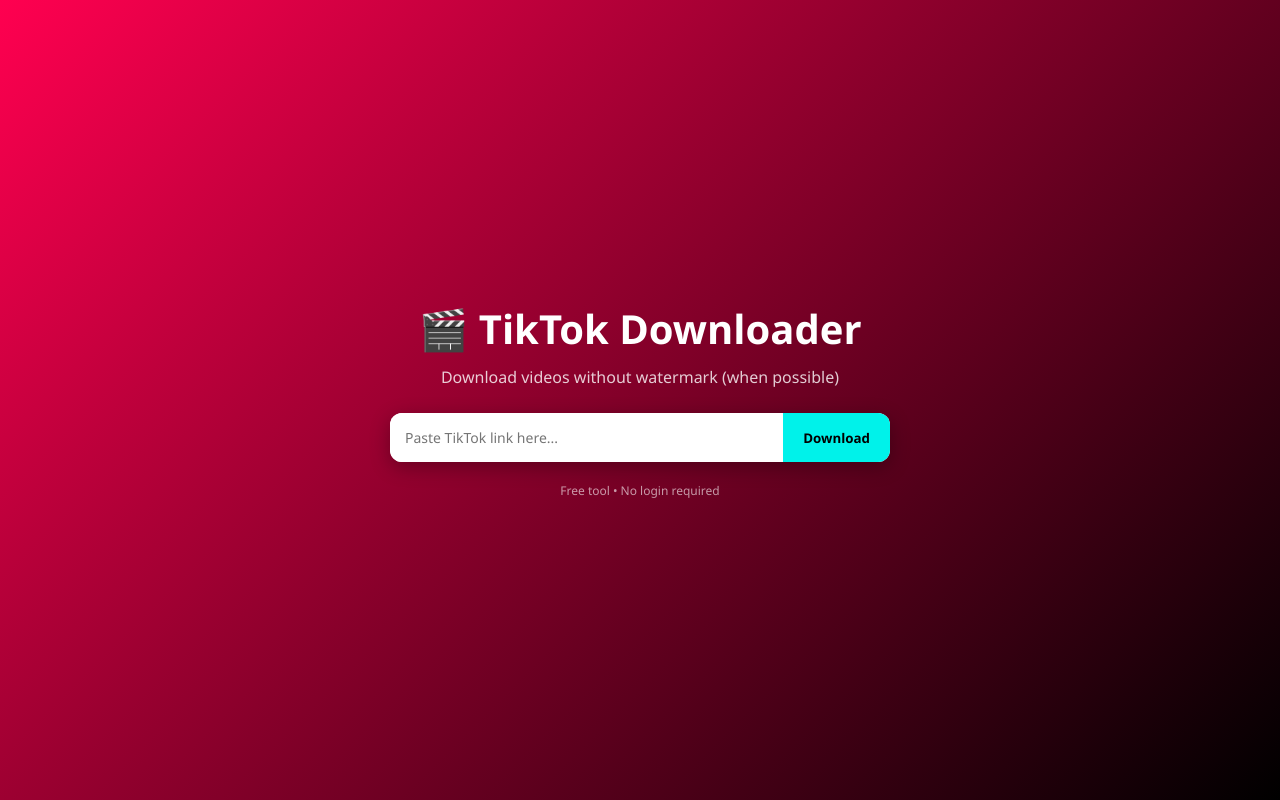
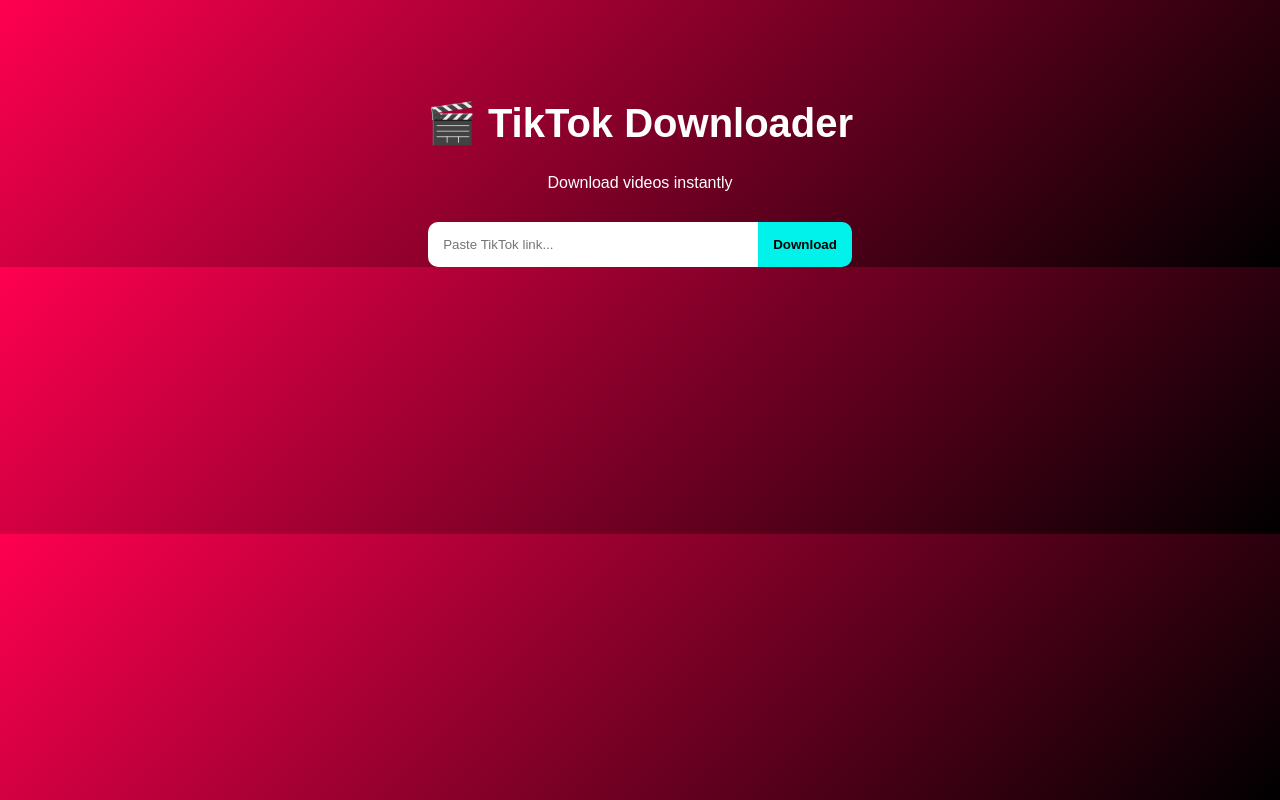
Before and after one commit to LightMax20/pythontik, a Flask app: page / in a window 1280 px wide. Run offline with Flask 3, Linux system fonts and the light colour scheme.

Commit message:
Update index.html

```diff
--- a/templates/index.html
+++ b/templates/index.html
@@ -6,62 +6,42 @@
 <title>TikTok Downloader</title>
 
 <style>
-    * {
+body {
   margin: 0;
-      padding: 0;
-      box-sizing: border-box;
-      font-family: 'Segoe UI', sans-serif;
-    }
-
-    body {
+  font-family: Arial;
   background: linear-gradient(135deg, #ff0050, #000);
   color: white;
-      height: 100vh;
-      display: flex;
-      justify-content: center;
-      align-items: center;
+  text-align: center;
 }
 
 .container {
-      text-align: center;
-      width: 90%;
-      max-width: 500px;
+  margin-top: 100px;
 }
 
 h1 {
-      font-size: 2.5rem;
-      margin-bottom: 10px;
-    }
-
-    p {
-      opacity: 0.8;
-      margin-bottom: 25px;
+  font-size: 40px;
 }
 
 .input-box {
+  margin-top: 30px;
   display: flex;
-      background: white;
-      border-radius: 12px;
-      overflow: hidden;
-      box-shadow: 0 5px 20px rgba(0,0,0,0.3);
+  justify-content: center;
 }
 
 input {
-      flex: 1;
+  width: 300px;
   padding: 15px;
   border: none;
-      outline: none;
-      font-size: 14px;
+  border-radius: 10px 0 0 10px;
 }
 
 button {
-      padding: 15px 20px;
+  padding: 15px;
   border: none;
   background: #00f2ea;
-      color: black;
+  border-radius: 0 10px 10px 0;
+  cursor: pointer;
   font-weight: bold;
-      cursor: pointer;
-      transition: 0.3s;
 }
 
 button:hover {
@@ -74,23 +54,17 @@
 }
 
 .spinner {
-      border: 4px solid rgba(255,255,255,0.2);
-      border-top: 4px solid #00f2ea;
+  border: 5px solid rgba(255,255,255,0.2);
+  border-top: 5px solid #00f2ea;
   border-radius: 50%;
   width: 40px;
   height: 40px;
+  margin: auto;
   animation: spin 1s linear infinite;
-      margin: auto;
 }
 
 @keyframes spin {
   100% { transform: rotate(360deg); }
-    }
-
-    .footer {
-      margin-top: 20px;
-      font-size: 12px;
-      opacity: 0.6;
 }
 </style>
 </head>
@@ -99,30 +73,26 @@
 
 <div class="container">
   <h1>🎬 TikTok Downloader</h1>
-  <p>Download videos without watermark (when possible)</p>
+  <p>Download videos instantly</p>
 
   <div class="input-box">
-    <input id="url" placeholder="Paste TikTok link here..." required>
-    <button onclick="startDownload()">Download</button>
+    <input id="url" placeholder="Paste TikTok link...">
+    <button onclick="downloadVideo()">Download</button>
   </div>
 
   <div class="loader" id="loader">
     <div class="spinner"></div>
-    <p>Processing...</p>
-  </div>
-
-  <div class="footer">
-    Free tool • No login required
+    <p>Downloading...</p>
   </div>
 </div>
 
 <script>
-async function startDownload() {
+async function downloadVideo() {
     const url = document.getElementById("url").value;
     const loader = document.getElementById("loader");
 
     if (!url) {
-        alert("Please enter a TikTok URL");
+        alert("Enter a TikTok URL");
         return;
     }
 
@@ -147,8 +117,8 @@ async function startDownload() {
         link.download = "video.mp4";
         link.click();
 
-    } catch (error) {
-        alert("❌ Failed to download video");
+    } catch (err) {
+        alert("Error downloading video");
     }
 
     loader.style.display = "none";
```
Lines whose indentation alone changed are shown as unchanged.
